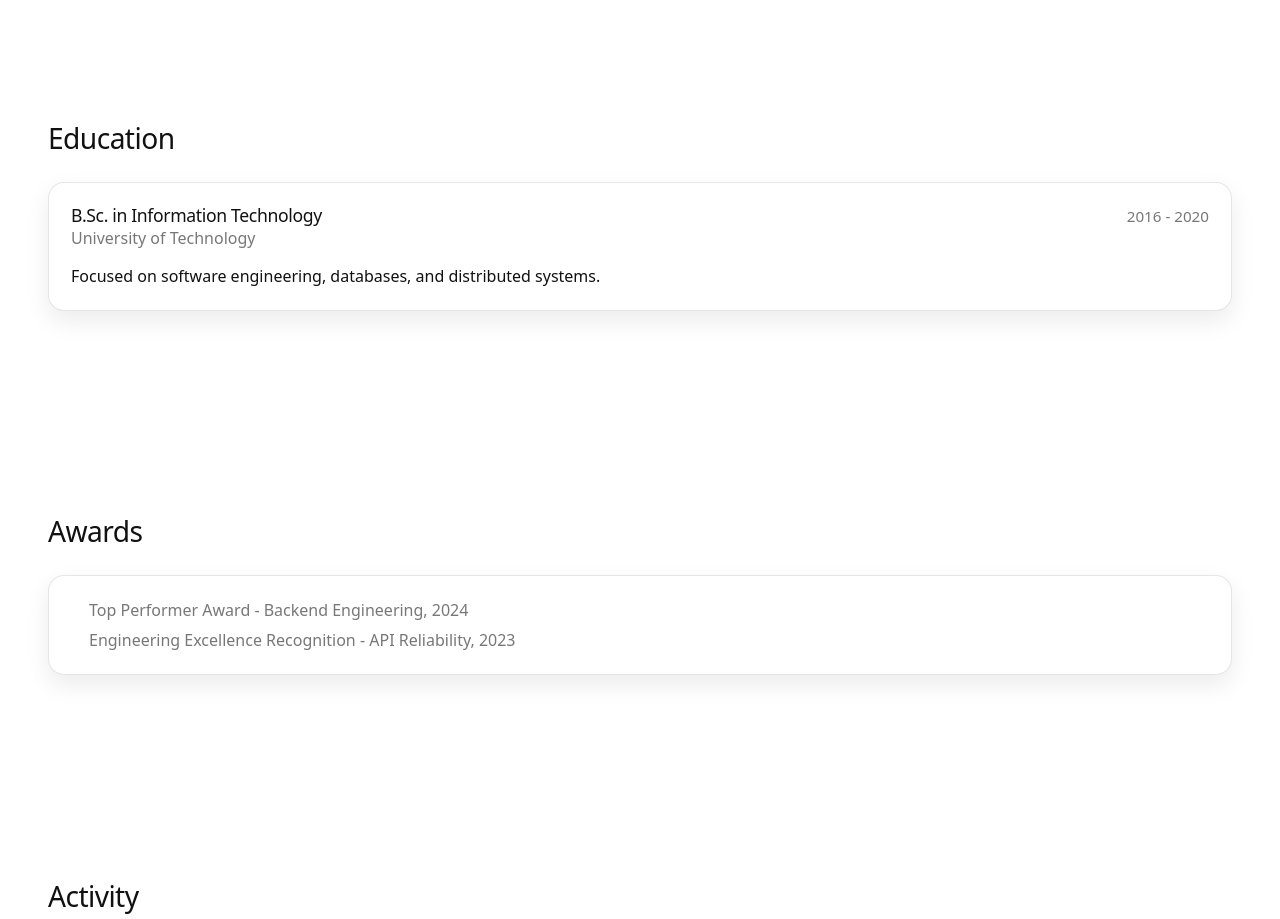
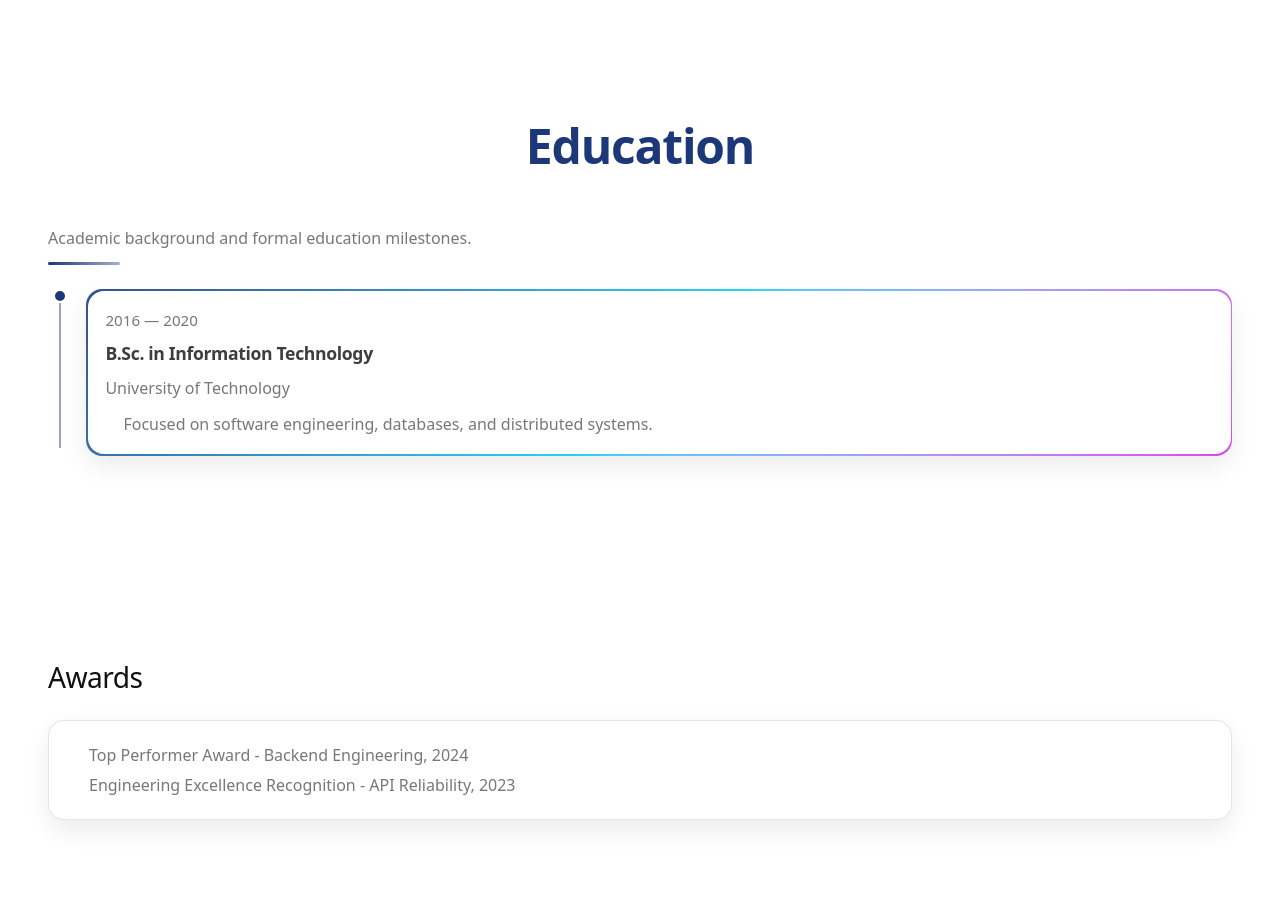
Before and after one commit to tienhuynh-tn/portfolio-tienhuynh-tn, a React (Vite) app: page / in a window 1280 px wide. Shown: the part 4320-5239 px from the top of the page. Built offline with nearby package versions, Linux system fonts and the light colour scheme.

Commit message:
feat(education): add section matching experience timeline

```diff
--- /dev/null
+++ b/src/data/education.ts
@@ -0,0 +1,18 @@
+export type EducationItem = {
+  id: string
+  degree: string
+  institution: string
+  period: string
+  description?: string
+}
+
+export const educationItems: EducationItem[] = [
+  {
+    id: 'university-of-technology-bsc-it',
+    degree: 'B.Sc. in Information Technology',
+    institution: 'University of Technology',
+    period: '2016 — 2020',
+    description:
+      'Focused on software engineering, databases, and distributed systems.',
+  },
+]
--- a/src/sections/Education.tsx
+++ b/src/sections/Education.tsx
@@ -1,37 +1,50 @@
 import Section from '../components/layout/Section'
+import { educationItems } from '../data/education'
 import useRevealOnScroll from '../hooks/useRevealOnScroll'
-
-const EDUCATION_ITEMS = [
-  {
-    degree: 'B.Sc. in Information Technology',
-    school: 'University of Technology',
-    dates: '2016 - 2020',
-    details: 'Focused on software engineering, databases, and distributed systems.',
-  },
-]
 
 function Education() {
   const revealRef = useRevealOnScroll<HTMLDivElement>()
 
   return (
-    <Section id="education" title="Education">
-      <div className="list" ref={revealRef}>
-        {EDUCATION_ITEMS.map((item, index) => (
+    <Section id="education" className="skillsSection">
+      <div className="skillsBody" ref={revealRef}>
+        <h2 className="mb-8 text-center text-5xl font-bold tracking-tight text-[color:var(--primary)] reveal">
+          Education
+        </h2>
+
+        <div className="skillsIntro reveal">
+          <p className="skillsSubtitle">Academic background and formal education milestones.</p>
+          <span className="skillsDivider" aria-hidden="true" />
+        </div>
+
+        <div className="experienceTimeline">
+          {educationItems.map((item, index) => (
             <article
-            key={item.degree}
-            className="item reveal"
+              key={item.id}
+              className="experienceMilestone reveal"
               style={{ ['--reveal-delay' as string]: `${index * 80}ms` }}
             >
-            <div className="itemHeader">
-              <div>
+              <span className="experienceNode" aria-hidden="true" />
+
+              <div className="skillsGroup experienceCard">
+                <div className="skillsGroupInner experienceCardInner">
+                  <div className="experienceMetaRow">
+                    <span className="itemDates">{item.period}</span>
+                  </div>
+
                   <h3 className="itemTitle">{item.degree}</h3>
-                <p className="itemMeta">{item.school}</p>
+                  <p className="itemMeta">{item.institution}</p>
+
+                  {item.description ? (
+                    <ul className="bullets experienceBullets">
+                      <li>{item.description}</li>
+                    </ul>
+                  ) : null}
                 </div>
-              <span className="itemDates">{item.dates}</span>
               </div>
-            <p>{item.details}</p>
             </article>
           ))}
+        </div>
       </div>
     </Section>
   )
```
Lines whose indentation alone changed are shown as unchanged.
